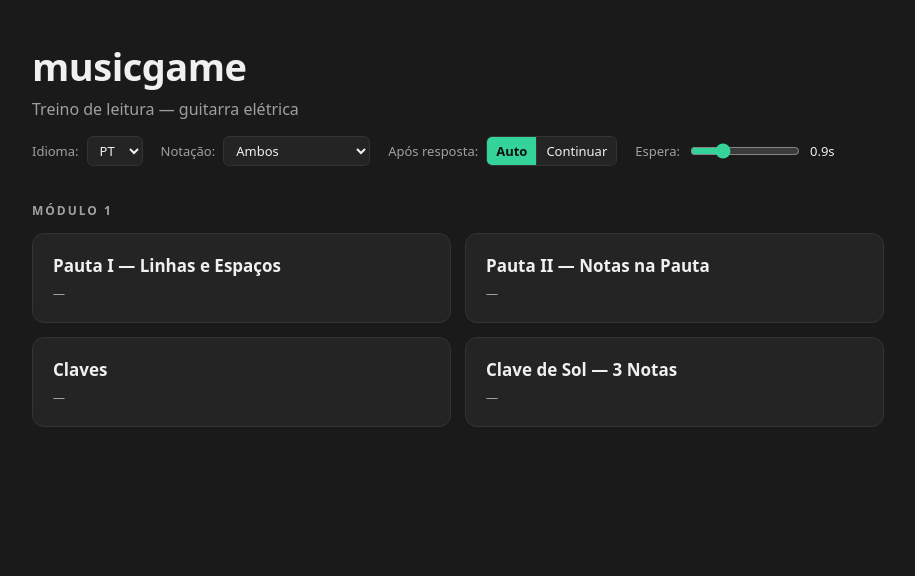
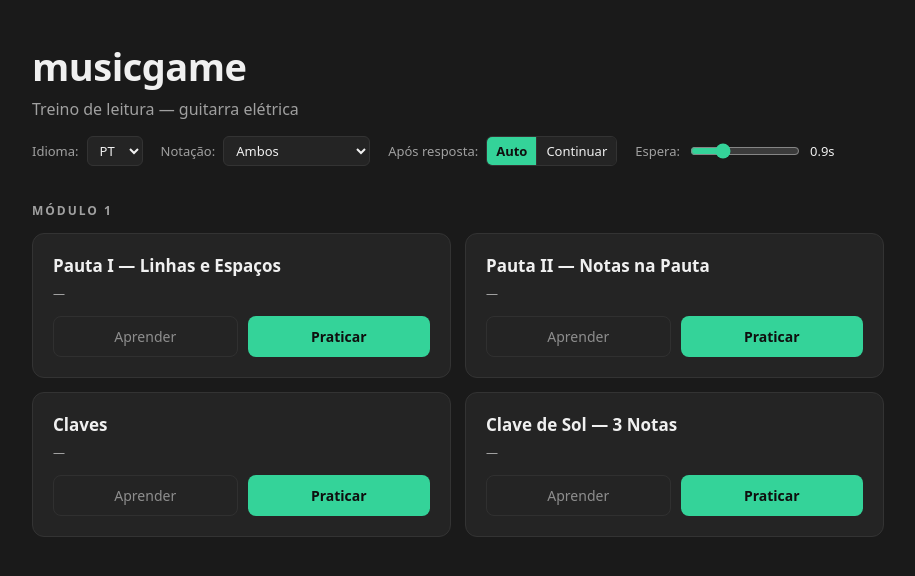
Before and after one commit to PietroFilippo/Music-Game, a React (Vite) app: page / in a window 1280 px wide. Shown: the top 576 px of the page, without its empty margins (182-1097 px from the left). Built offline with nearby package versions, Linux system fonts and the light colour scheme.

Commit message:
feat: add lesson infrastructure with stepped LessonShell and menu learn buttons
Routes gain learn:<gameId> alongside game routes. Menu cards now show
Aprender/Praticar buttons mirroring the reference site; learn is disabled
until a lesson is registered in the LESSONS registry.

```diff
--- a/src/App.tsx
+++ b/src/App.tsx
@@ -5,21 +5,30 @@ import { PautaI } from './games/pauta-i/PautaI';
 import { PautaII } from './games/pauta-ii/PautaII';
 import { Claves } from './games/claves/Claves';
 import { ClaveSol } from './games/clave-sol/ClaveSol';
+import { LESSONS } from './lessons';
 import type { GameId } from './types';
 
-type Route = 'menu' | GameId;
+type Route = 'menu' | GameId | `learn:${GameId}`;
 
 export default function App() {
   const [route, setRoute] = useState<Route>('menu');
   const back = () => setRoute('menu');
 
+  let lesson = null;
+  if (route.startsWith('learn:')) {
+    const gameId = route.slice('learn:'.length) as GameId;
+    const Lesson = LESSONS[gameId];
+    if (Lesson) lesson = <Lesson onExit={back} onPractice={() => setRoute(gameId)} />;
+  }
+
   return (
     <SettingsProvider>
-      {route === 'menu' && <Menu onPick={setRoute} />}
+      {route === 'menu' && <Menu onPlay={setRoute} onLearn={id => setRoute(`learn:${id}`)} />}
       {route === 'pauta-i' && <PautaI onExit={back} />}
       {route === 'pauta-ii' && <PautaII onExit={back} />}
       {route === 'claves' && <Claves onExit={back} />}
       {route === 'clave-sol' && <ClaveSol onExit={back} />}
+      {lesson}
     </SettingsProvider>
   );
 }
--- a/src/Menu.tsx
+++ b/src/Menu.tsx
@@ -1,11 +1,17 @@
 import { useI18n } from './hooks/useI18n';
 import { getScore } from './store/scores';
 import { SettingsBar } from './components/SettingsBar';
+import { hasLesson } from './lessons';
 import type { GameId } from './types';
 
 const GAMES: GameId[] = ['pauta-i', 'pauta-ii', 'claves', 'clave-sol'];
 
-export function Menu({ onPick }: { onPick: (id: GameId) => void }) {
+interface Props {
+  onPlay: (id: GameId) => void;
+  onLearn: (id: GameId) => void;
+}
+
+export function Menu({ onPlay, onLearn }: Props) {
   const { t } = useI18n();
   return (
     <div style={{ maxWidth: 900, margin: '0 auto', padding: '40px 24px' }}>
@@ -36,20 +42,15 @@ export function Menu({ onPick }: { onPick: (id: GameId) => void }) {
           {GAMES.map(id => {
             const score = getScore(id);
             return (
-              <button
+              <div
                 key={id}
-                onClick={() => onPick(id)}
                 style={{
                   textAlign: 'left',
                   padding: 20,
                   background: 'var(--bg-card)',
-                  color: 'var(--fg)',
                   border: '1px solid var(--border)',
                   borderRadius: 12,
-                  fontFamily: 'inherit',
                 }}
-                onMouseEnter={e => (e.currentTarget.style.background = 'var(--bg-card-hover)')}
-                onMouseLeave={e => (e.currentTarget.style.background = 'var(--bg-card)')}
               >
                 <div style={{ fontWeight: 600, fontSize: 17 }}>{t(`games.${id}`)}</div>
                 <div style={{ color: 'var(--fg-muted)', fontSize: 12, marginTop: 8 }}>
@@ -57,7 +58,39 @@ export function Menu({ onPick }: { onPick: (id: GameId) => void }) {
                     ? `${t('common.best')}: ${score.best}% · ${t('common.last')}: ${score.last}% · ${t('common.plays')}: ${score.plays}`
                     : '—'}
                 </div>
-              </button>
+                <div style={{ display: 'flex', gap: 10, marginTop: 14 }}>
+                  <button
+                    onClick={() => onLearn(id)}
+                    disabled={!hasLesson(id)}
+                    style={{
+                      flex: 1,
+                      padding: '10px 14px',
+                      background: 'transparent',
+                      color: hasLesson(id) ? 'var(--fg)' : 'var(--fg-muted)',
+                      border: '1px solid var(--border)',
+                      borderRadius: 8,
+                      fontSize: 14,
+                    }}
+                  >
+                    {t('menu.learn')}
+                  </button>
+                  <button
+                    onClick={() => onPlay(id)}
+                    style={{
+                      flex: 1,
+                      padding: '10px 14px',
+                      background: 'var(--accent-strong)',
+                      color: '#0f0f0f',
+                      border: 'none',
+                      borderRadius: 8,
+                      fontSize: 14,
+                      fontWeight: 600,
+                    }}
+                  >
+                    {t('common.practice')}
+                  </button>
+                </div>
+              </div>
             );
           })}
         </div>
--- a/src/i18n/index.ts
+++ b/src/i18n/index.ts
@@ -30,6 +30,10 @@ const pt: Dict = {
   'common.guitar': 'guitarra',
   'common.fretboard': 'Braço',
   'common.tab': 'Tablatura',
+  'common.practice': 'Praticar',
+  'menu.learn': 'Aprender',
+  'lesson.prev': 'Anterior',
+  'lesson.next': 'Próxima',
   'settings.language': 'Idioma',
   'settings.notation': 'Notação',
   'settings.advance': 'Após resposta',
@@ -74,6 +78,10 @@ const en: Dict = {
   'common.guitar': 'guitar',
   'common.fretboard': 'Fretboard',
   'common.tab': 'Tab',
+  'common.practice': 'Practice',
+  'menu.learn': 'Learn',
+  'lesson.prev': 'Previous',
+  'lesson.next': 'Next',
   'settings.language': 'Language',
   'settings.notation': 'Note names',
   'settings.advance': 'After answer',
--- /dev/null
+++ b/src/lessons/index.ts
@@ -0,0 +1,13 @@
+import type { ComponentType } from 'react';
+import type { GameId } from '../types';
+
+export interface LessonProps {
+  onExit: () => void;
+  onPractice: () => void;
+}
+
+export const LESSONS: Partial<Record<GameId, ComponentType<LessonProps>>> = {};
+
+export function hasLesson(id: GameId): boolean {
+  return id in LESSONS;
+}
```
Also changed, not shown: src/components/LessonShell.tsx (added, +129 -0 lines).
